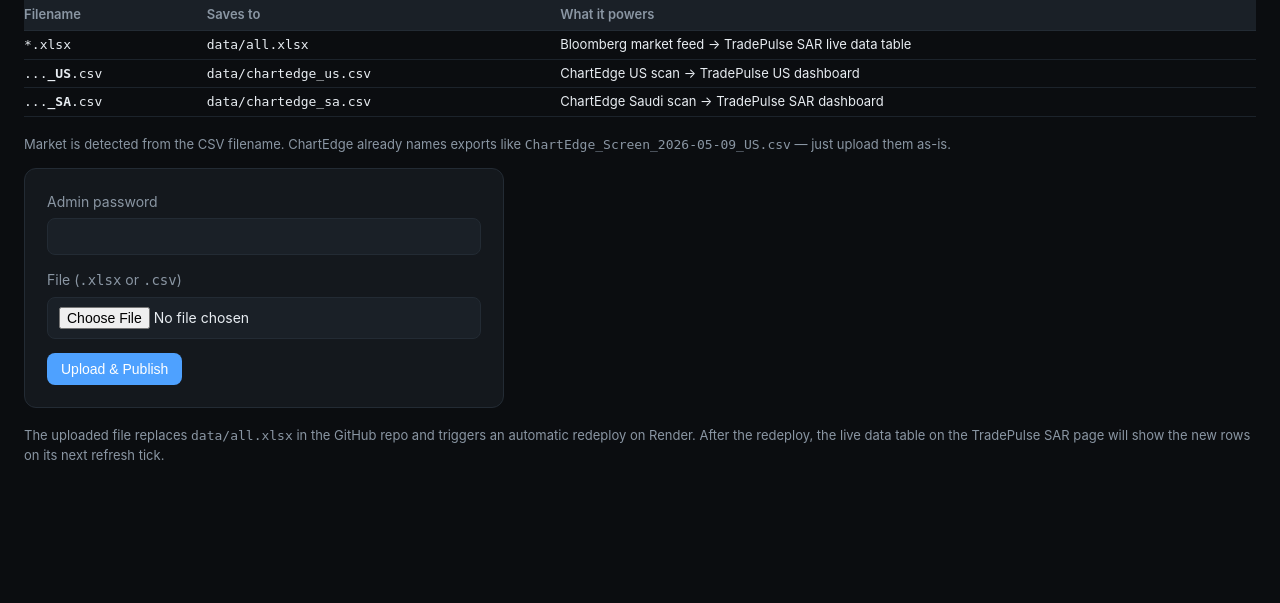
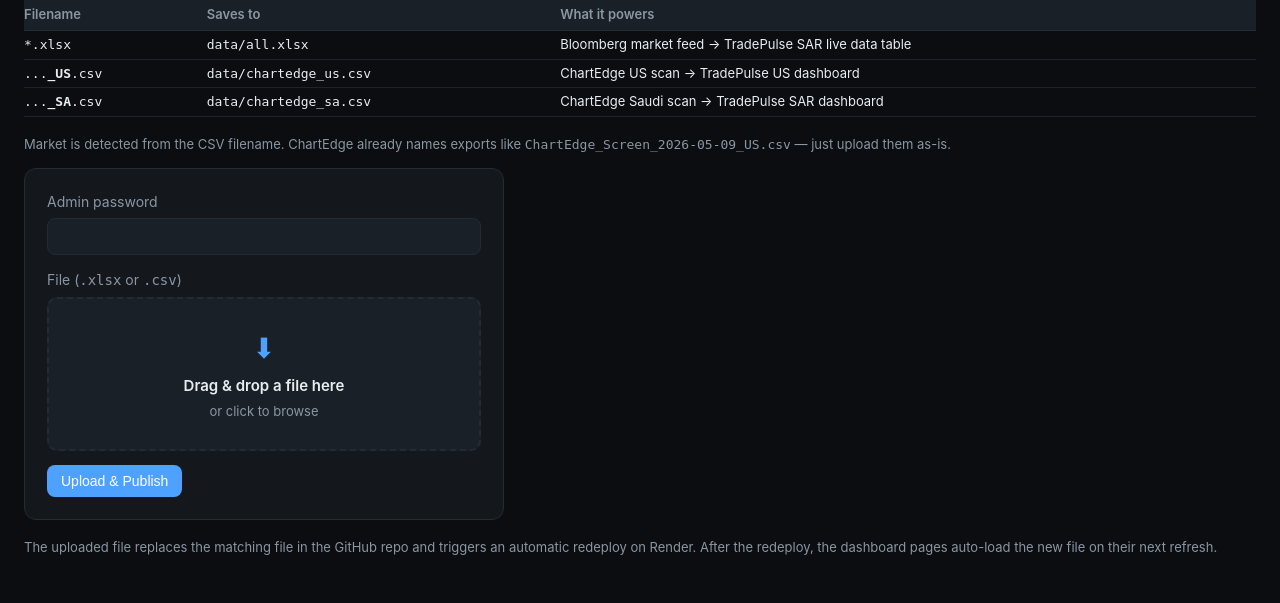
Before and after one commit to aboaziz112211/trading_suite, a Flask app: page /admin in a window 1280 px wide. Shown: the part 259-862 px from the top of the page. Before the commit the page ends 719 px from the top, so only its background shows below. Run offline with Flask 3, Linux system fonts and the light colour scheme.

Commit message:
Admin upload: drag-and-drop support (drop zone + click-to-browse fallback)

```diff
--- a/static/style.css
+++ b/static/style.css
@@ -167,6 +167,47 @@
 .admin-form input[type="password"]:focus { outline: none; border-color: var(--accent); }
 .admin-form button { align-self: flex-start; cursor: pointer; border: none; }
 
+.drop-zone {
+  position: relative;
+  border: 2px dashed var(--border);
+  border-radius: 10px;
+  padding: 28px 16px;
+  text-align: center;
+  background: var(--panel-2);
+  cursor: pointer;
+  transition: border-color 0.15s, background 0.15s;
+  outline: none;
+}
+.drop-zone:hover,
+.drop-zone:focus { border-color: var(--accent); }
+.drop-zone.drag {
+  border-color: var(--accent);
+  background: rgba(78, 161, 255, 0.08);
+}
+.drop-zone .dz-icon {
+  font-size: 28px;
+  color: var(--accent);
+  margin-bottom: 6px;
+}
+.drop-zone .dz-main {
+  color: var(--text);
+  font-weight: 600;
+  font-size: 15px;
+}
+.drop-zone .dz-sub {
+  color: var(--muted);
+  font-size: 13px;
+  margin-top: 4px;
+}
+.drop-zone .dz-file {
+  display: none;
+  color: var(--ok);
+  margin-top: 10px;
+  font-size: 13px;
+  font-family: ui-monospace, "Cascadia Code", "Consolas", monospace;
+}
+.drop-zone .dz-file.have { display: block; }
+
 .notice {
   background: #1f2a14;
   border: 1px solid #3b4f1f;
--- a/templates/admin.html
+++ b/templates/admin.html
@@ -57,13 +57,70 @@
   </label>
   <label>
     <span>File (<code>.xlsx</code> or <code>.csv</code>)</span>
-    <input type="file" name="xlsx" accept=".xlsx,.csv" required>
+    <div id="dropZone" class="drop-zone" tabindex="0">
+      <div class="dz-icon">⬇</div>
+      <div class="dz-main">Drag &amp; drop a file here</div>
+      <div class="dz-sub">or click to browse</div>
+      <div id="dzFileName" class="dz-file"></div>
+      <input type="file" name="xlsx" id="fileInput" accept=".xlsx,.csv" required hidden>
+    </div>
   </label>
   <button type="submit" class="btn">Upload &amp; Publish</button>
 </form>
 
 <p class="muted" style="margin-top:18px;font-size:13px;color:var(--muted)">
-  The uploaded file replaces <code>data/all.xlsx</code> in the GitHub repo and triggers an automatic redeploy on Render.
-  After the redeploy, the live data table on the TradePulse SAR page will show the new rows on its next refresh tick.
+  The uploaded file replaces the matching file in the GitHub repo and triggers an automatic redeploy on Render.
+  After the redeploy, the dashboard pages auto-load the new file on their next refresh.
 </p>
+
+<script>
+(function(){
+  var zone = document.getElementById('dropZone');
+  var input = document.getElementById('fileInput');
+  var label = document.getElementById('dzFileName');
+  if (!zone || !input) return;
+
+  function setFile(f){
+    if (!f) return;
+    var dt = new DataTransfer();
+    dt.items.add(f);
+    input.files = dt.files;
+    label.textContent = '✔ ' + f.name + ' (' + Math.round(f.size/1024) + ' KB)';
+    label.classList.add('have');
+  }
+
+  zone.addEventListener('click', function(){ input.click(); });
+  zone.addEventListener('keydown', function(e){
+    if (e.key === 'Enter' || e.key === ' ') { e.preventDefault(); input.click(); }
+  });
+  input.addEventListener('change', function(){
+    if (input.files && input.files[0]) setFile(input.files[0]);
+  });
+
+  ['dragenter','dragover'].forEach(function(ev){
+    zone.addEventListener(ev, function(e){
+      e.preventDefault(); e.stopPropagation();
+      zone.classList.add('drag');
+    });
+  });
+  ['dragleave','dragend','drop'].forEach(function(ev){
+    zone.addEventListener(ev, function(e){
+      e.preventDefault(); e.stopPropagation();
+      zone.classList.remove('drag');
+    });
+  });
+  zone.addEventListener('drop', function(e){
+    if (e.dataTransfer && e.dataTransfer.files && e.dataTransfer.files[0]){
+      setFile(e.dataTransfer.files[0]);
+    }
+  });
+
+  // Prevent the page from accidentally navigating to a dropped file outside the zone
+  ['dragover','drop'].forEach(function(ev){
+    document.addEventListener(ev, function(e){
+      if (!zone.contains(e.target)) { e.preventDefault(); }
+    });
+  });
+})();
+</script>
 {% endblock %}
```
